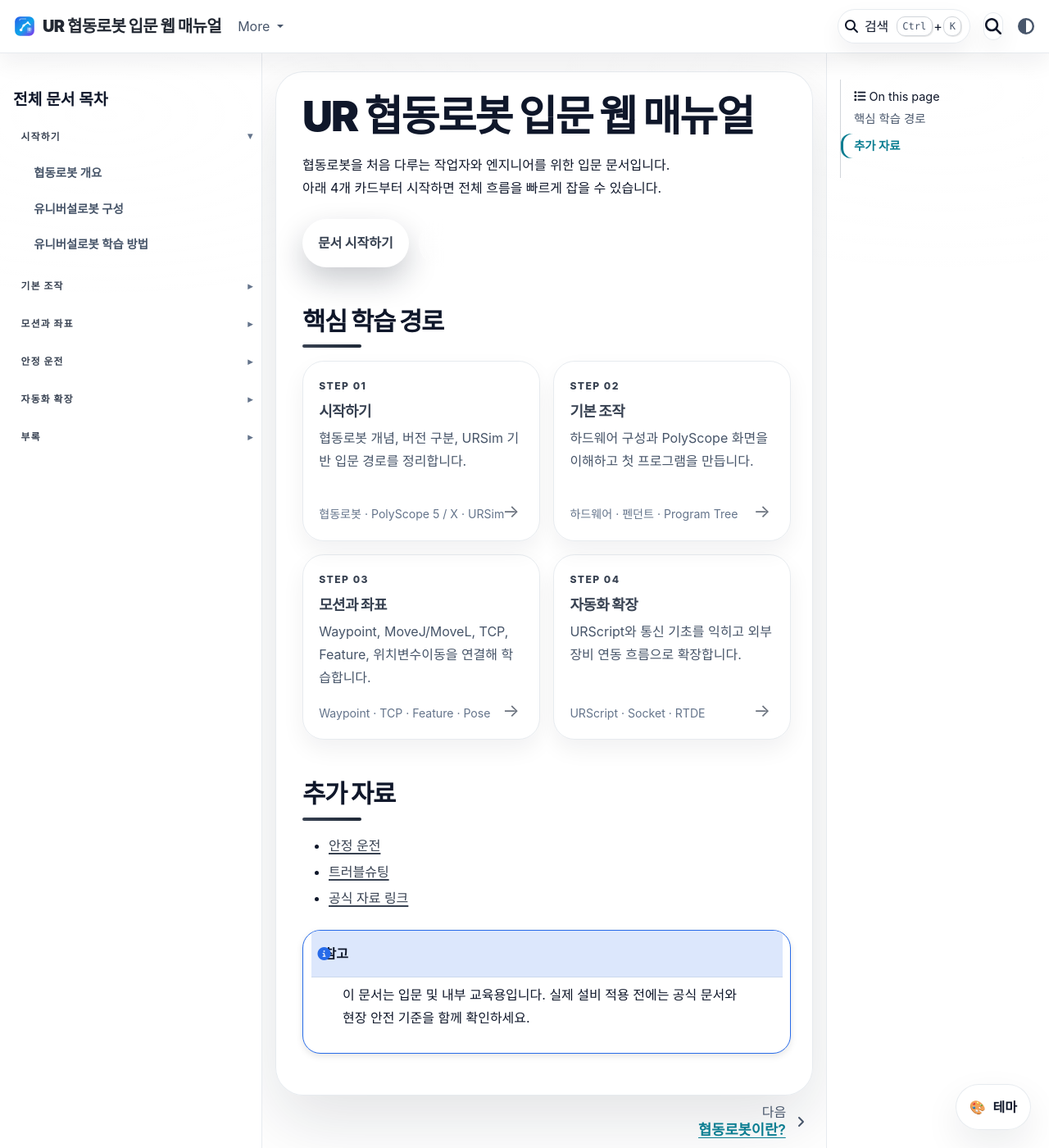
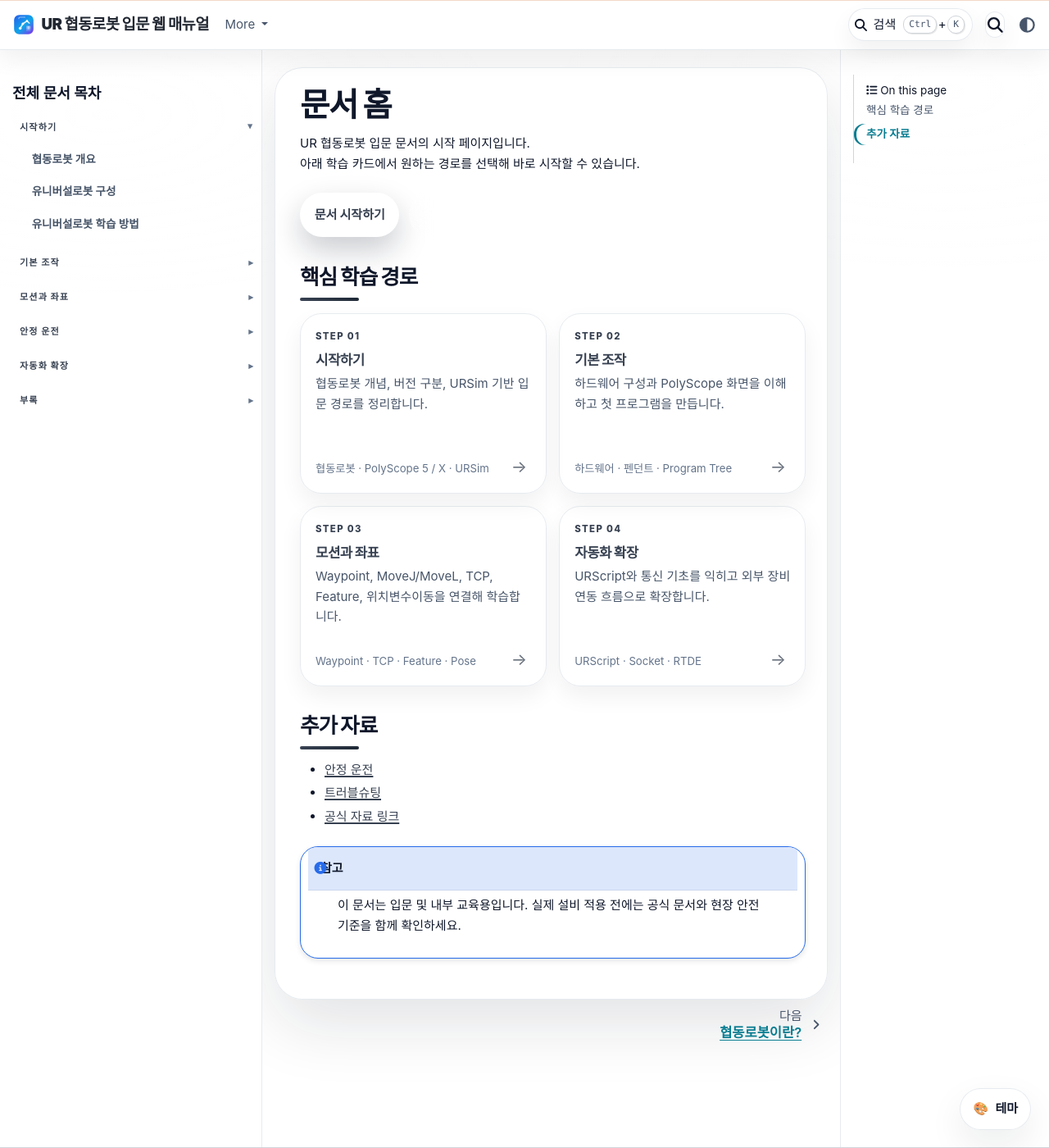
Before and after one commit to shh444/cobot-guidance, a Sphinx documentation site: the page built from docs/index.md, in a window 1280 px wide and 1400 px high. Shown: the whole window at 82% size. Built offline with Sphinx 7.4.7 and the PyData theme 0.15.4, drawn with Linux system fonts in a browser that asks for light colours.

Commit message:
first commit

```diff
--- a/docs/_static/custom.css
+++ b/docs/_static/custom.css
@@ -1,10 +1,11 @@
 html {
   scroll-behavior: smooth;
+  font-size: 15px;
 }
 
 body {
   font-family: var(--font-sans);
-  line-height: 1.75;
+  line-height: 1.65;
   color: var(--manual-text);
   background:
     radial-gradient(1000px 480px at 0% 0%, rgba(var(--brand-500), 0.11), transparent 65%),
@@ -243,14 +244,14 @@ p.sidebar-header,
 }
 
 .bd-article h1 {
-  font-size: clamp(2.3rem, 4vw, 3.9rem);
-  margin-bottom: 1rem;
+  font-size: clamp(1.9rem, 3.1vw, 2.7rem);
+  margin-bottom: 0.85rem;
 }
 
 .bd-article h2 {
-  font-size: clamp(1.65rem, 2.4vw, 2.4rem);
-  margin-top: 3rem;
-  margin-bottom: 1rem;
+  font-size: clamp(1.35rem, 2vw, 1.95rem);
+  margin-top: 2.25rem;
+  margin-bottom: 0.85rem;
 }
 
 .bd-article h2::after {
@@ -264,8 +265,8 @@ p.sidebar-header,
 }
 
 .bd-article h3 {
-  font-size: 1.28rem;
-  margin-top: 2rem;
+  font-size: 1.1rem;
+  margin-top: 1.6rem;
 }
 
 .bd-article p,
--- a/docs/index.md
+++ b/docs/index.md
@@ -1,7 +1,7 @@
-# UR 협동로봇 입문 웹 매뉴얼
+# 문서 홈
 
-협동로봇을 처음 다루는 작업자와 엔지니어를 위한 입문 문서입니다.
-아래 4개 카드부터 시작하면 전체 흐름을 빠르게 잡을 수 있습니다.
+UR 협동로봇 입문 문서의 시작 페이지입니다.
+아래 학습 카드에서 원하는 경로를 선택해 바로 시작할 수 있습니다.
 
 <div class="hero-actions">
   <a class="button-link primary" href="start/cobot-overview.html">문서 시작하기</a>
```
